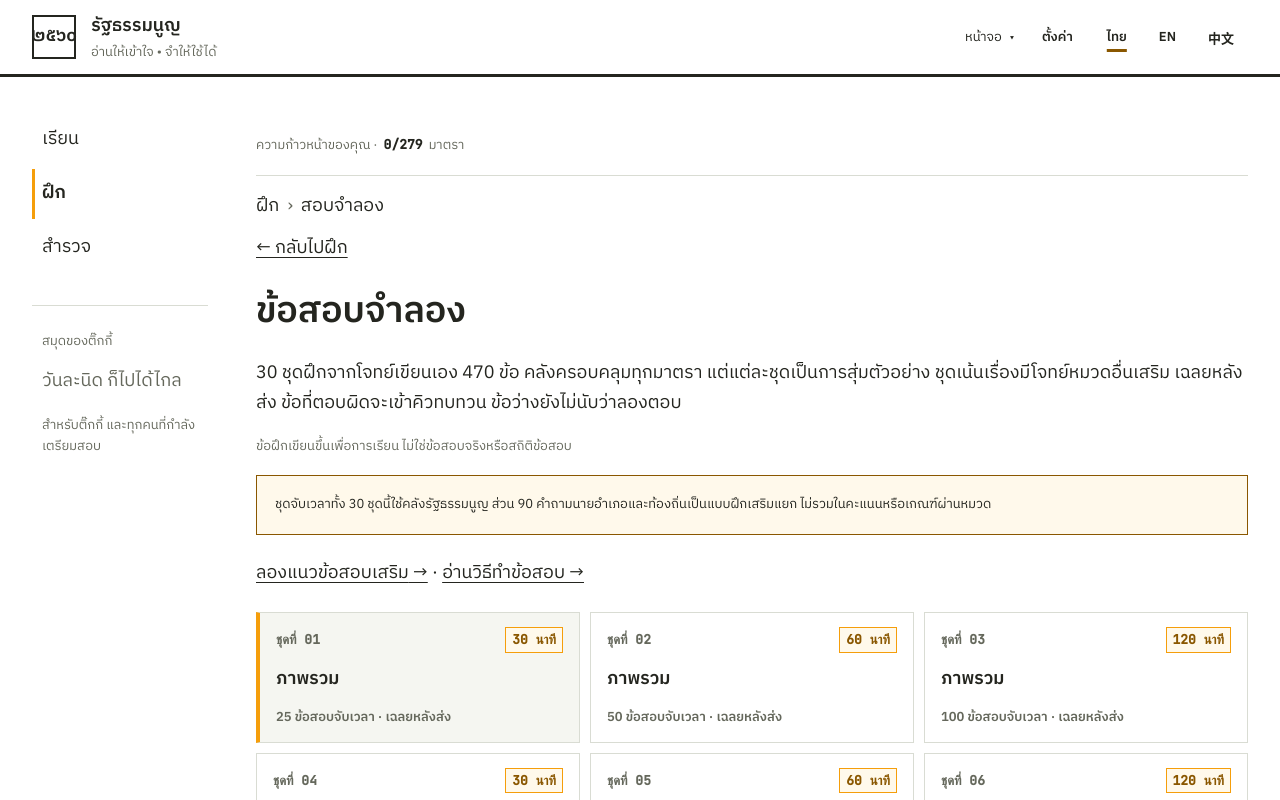
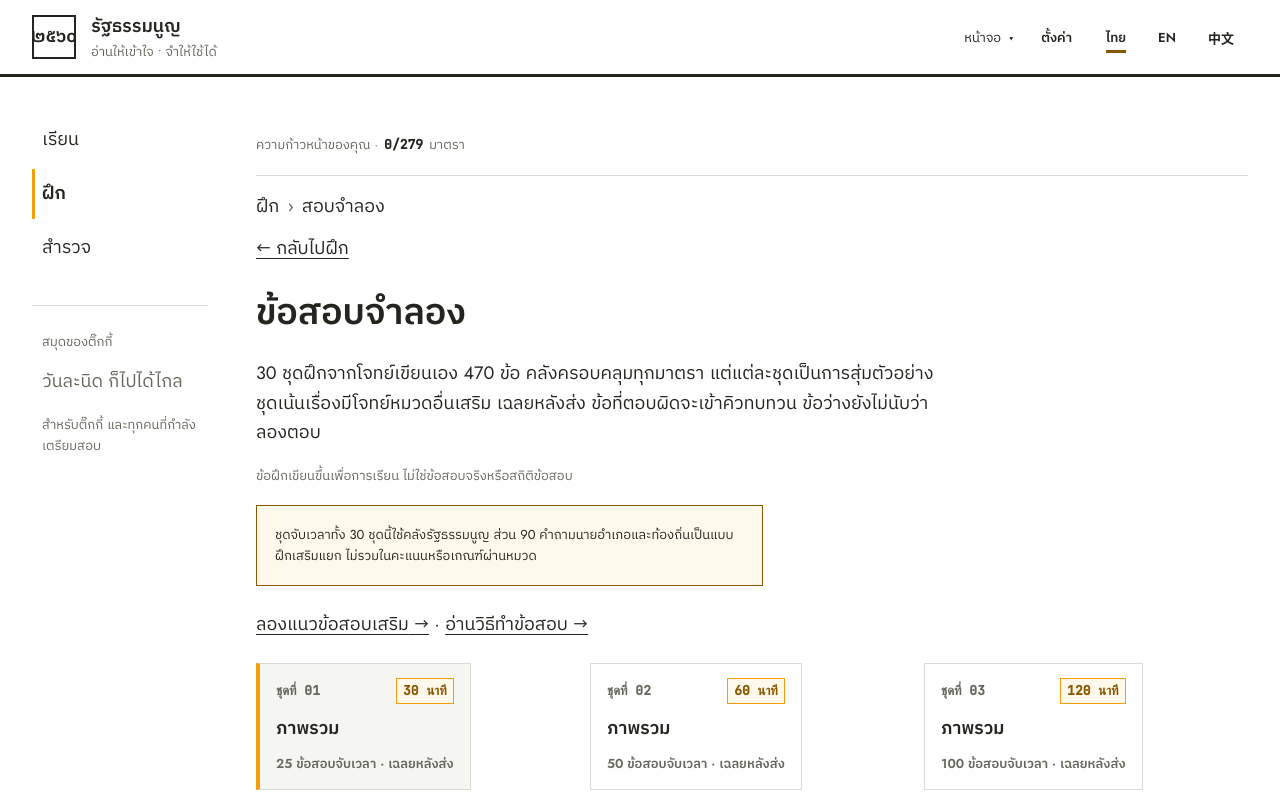
Before and after one commit to Nonarkara/constitution, a Next.js app: page /exam in a window 1280 px wide. Shown: the top 800 px of the page. Built offline with nearby package versions, Linux system fonts and the light colour scheme.

Commit message:
Rank the home page: one anchor, two engines, a reference line; buttons hug labels; Jost display face; prose capped at 65ch

```diff
--- a/app/globals.css
+++ b/app/globals.css
@@ -147,7 +147,7 @@ body {
   background: var(--paper);
   color: var(--ink);
   font-family:
-    "IBM Plex Sans Thai", "Source Sans 3", "Noto Sans SC", sans-serif;
+    "Jost", "IBM Plex Sans Thai", "Source Sans 3", "Noto Sans SC", sans-serif;
   font-size: var(--body);
   line-height: 1.65;
 }
@@ -165,12 +165,14 @@ button,
   display: inline-flex;
   align-items: center;
   justify-content: center;
-  gap: 10px;
-  padding: 9px 16px;
+  gap: 8px;
+  padding: 8px 16px;
   cursor: pointer;
   text-decoration: none;
   font-size: var(--micro);
   font-weight: 600;
+  width: fit-content;
+  max-width: 100%;
 }
 button:active,
 .button:active {
@@ -211,7 +213,11 @@ h3,
 p {
   margin: 0 0 18px;
 }
+p {
+  max-width: 65ch;
+}
 h1 {
+  font-family: "Jost", "IBM Plex Sans Thai", sans-serif;
   font-size: var(--display);
   font-weight: 600;
   letter-spacing: -1px;
@@ -221,6 +227,7 @@ h1 {
 }
 h2,
 h3 {
+  font-family: "Jost", "IBM Plex Sans Thai", sans-serif;
   font-size: var(--body);
   font-weight: 600;
   line-height: 1.5;
@@ -239,8 +246,6 @@ small,
   background: var(--accent);
   border-color: var(--accent);
   color: var(--accent-ink);
-  min-width: 180px;
-  justify-content: space-between;
 }
 .primary:hover {
   background: var(--accent-hover);
@@ -2377,14 +2382,12 @@ mark.hl.has-note {
 }
 .hero-cta {
   display: inline-flex;
-  width: auto;
-  min-width: 220px;
+  width: fit-content;
   max-width: 100%;
-  padding: 12px 20px;
+  padding: 10px 18px;
   text-align: left;
   align-items: center;
-  justify-content: space-between;
-  gap: 16px;
+  gap: 10px;
   font-weight: 600;
 }
 .hero-cta > span:first-child {
@@ -2445,65 +2448,178 @@ mark.hl.has-note {
   color: var(--accent-deep);
 }
 
-/* Home Pathways Grid */
-.home-pathways {
+/* Home Editorial Learning Architecture */
+.home-architecture {
+  display: flex;
+  flex-direction: column;
+  gap: 28px;
+  padding: 28px 0 16px;
+}
+
+/* Tier 1: Dominant Anchor - Double-Page Notebook */
+.home-anchor {
+  border: 1px solid var(--line);
+  background: var(--wash);
+  padding: 22px 26px;
+  display: flex;
+  flex-direction: column;
+  gap: 14px;
+}
+.anchor-badge {
+  display: inline-flex;
+  align-items: center;
+  gap: 8px;
+  font-size: var(--micro);
+  font-weight: 700;
+  letter-spacing: 0.05em;
+}
+.anchor-tag {
+  color: var(--accent-deep);
+}
+.anchor-badge .bullet {
+  color: var(--edge);
+}
+.anchor-content {
+  display: grid;
+  grid-template-columns: minmax(0, 1fr) auto;
+  gap: 24px;
+  align-items: center;
+}
+.anchor-copy h2 {
+  font-size: 22px;
+  font-weight: 700;
+  margin: 0 0 10px;
+  letter-spacing: -0.5px;
+}
+.anchor-copy h2 a {
+  text-decoration: none;
+  color: var(--ink);
+}
+.anchor-copy h2 a:hover {
+  text-decoration: underline;
+  color: var(--accent-deep);
+}
+.anchor-copy p {
+  margin: 0 0 16px;
+  color: var(--ink);
+  line-height: 1.6;
+  max-width: 58ch;
+}
+.anchor-actions {
+  display: flex;
+  align-items: center;
+  gap: 16px;
+}
+.anchor-features {
+  display: flex;
+  flex-direction: column;
+  gap: 10px;
+  padding-left: 24px;
+  border-left: 1px solid var(--line);
+}
+.feature-chip {
+  white-space: nowrap;
+  color: var(--muted);
+}
+.feature-chip b {
+  color: var(--ink);
+  font-size: var(--body);
+  margin-right: 4px;
+}
+
+/* Tier 2: Two Asymmetrical Study Engines */
+.home-engines {
   display: grid;
   grid-template-columns: repeat(2, minmax(0, 1fr));
-  gap: 20px;
-  padding: 28px 0 16px;
-}
-.pathway-card {
+  gap: 28px;
+}
+.engine-column {
   display: flex;
   flex-direction: column;
+  gap: 10px;
+  padding-top: 14px;
+  border-top: 2px solid var(--line);
+}
+.engine-head {
+  display: flex;
+  align-items: baseline;
   justify-content: space-between;
-  border: 1px solid var(--line);
-  padding: 18px 20px;
-  background: var(--paper);
-  transition: border-color 140ms ease, background 140ms ease;
-}
-.pathway-card:hover {
-  border-color: var(--edge);
-  background: var(--wash);
-}
-.pathway-head {
-  display: flex;
-  align-items: center;
-  justify-content: space-between;
-  margin-bottom: 8px;
-}
-.pathway-tag {
+}
+.engine-tag {
   font-size: var(--micro);
   font-weight: 700;
   letter-spacing: 0.05em;
   color: var(--accent-deep);
 }
-.pathway-card h3 {
-  margin: 0 0 8px;
-  font-size: var(--body);
-}
-.pathway-card h3 a {
+.engine-column h3 {
+  margin: 0;
+  font-size: 18px;
+}
+.engine-column h3 a {
   text-decoration: none;
   color: var(--ink);
 }
-.pathway-card h3 a:hover {
+.engine-column h3 a:hover {
   text-decoration: underline;
 }
-.pathway-card p {
-  margin: 0 0 16px;
+.engine-column p {
+  margin: 0;
+  color: var(--muted);
+  line-height: 1.55;
+  max-width: 48ch;
+}
+.engine-links {
+  display: flex;
+  align-items: center;
+  flex-wrap: wrap;
+  gap: 12px 18px;
+  padding-top: 6px;
+}
+.engine-links a {
+  font-weight: 600;
+}
+
+/* Tier 3: Reference & Civic Knowledge Shelf */
+.home-reference {
+  border-top: 1px solid var(--line);
+  padding-top: 18px;
+  display: flex;
+  flex-direction: column;
+  gap: 10px;
+}
+.reference-tag {
+  font-weight: 700;
+  letter-spacing: 0.05em;
+  color: var(--accent-deep);
+}
+.reference-lead h3 {
+  margin: 4px 0 8px;
+  font-size: var(--body);
+}
+.reference-lead h3 a {
+  text-decoration: none;
+  color: var(--ink);
+}
+.reference-lead h3 a:hover {
+  text-decoration: underline;
+}
+.reference-lead p {
+  margin: 0;
   color: var(--muted);
   line-height: 1.5;
-  flex-grow: 1;
-}
-.pathway-actions {
-  display: flex;
-  align-items: center;
-  gap: 16px;
-  padding-top: 10px;
-  border-top: 1px solid var(--line);
-}
-.pathway-actions a {
+  max-width: 65ch;
+}
+.reference-nav {
+  display: flex;
+  align-items: center;
+  flex-wrap: wrap;
+  gap: 14px 20px;
+  padding-top: 4px;
+}
+.reference-nav a {
   font-weight: 600;
 }
+
 @media (max-width: 1100px) {
   .app-grid {
     grid-template-columns: 180px minmax(0, 1fr);
@@ -2531,12 +2647,25 @@ mark.hl.has-note {
     object-fit: contain;
   }
   .hero-cta {
-    max-width: none;
-    width: 100%;
-  }
-  .home-pathways {
+    width: fit-content;
+    max-width: 100%;
+  }
+  .anchor-content {
     grid-template-columns: 1fr;
     gap: 14px;
+  }
+  .anchor-features {
+    border-left: 0;
+    border-top: 1px solid var(--line);
+    padding-left: 0;
+    padding-top: 12px;
+    flex-direction: row;
+    flex-wrap: wrap;
+    gap: 10px 16px;
+  }
+  .home-engines {
+    grid-template-columns: 1fr;
+    gap: 22px;
   }
   .pulse-divider {
     display: none;
@@ -2893,20 +3022,21 @@ mark.hl.has-note {
 .practice-grid {
   display: grid;
   grid-template-columns: repeat(2, minmax(0, 1fr));
-  gap: 16px;
+  gap: 24px;
 }
 .practice-mode-card {
   display: flex;
   flex-direction: column;
   justify-content: space-between;
-  border: 1px solid var(--line);
-  padding: 16px 18px;
-  background: var(--paper);
-  transition: border-color 120ms ease, background 120ms ease;
+  border: 0;
+  border-top: 2px solid var(--line);
+  padding: 14px 0 6px;
+  background: transparent;
+  transition: border-color 120ms ease;
 }
 .practice-mode-card:hover {
   border-color: var(--edge);
-  background: var(--wash);
+  background: transparent;
 }
 .mode-card-top {
   display: flex;
--- a/public/fonts/fonts.css
+++ b/public/fonts/fonts.css
@@ -1,3 +1,11 @@
+@font-face {
+  font-family: 'Jost';
+  font-style: normal;
+  font-weight: 400 700;
+  font-display: swap;
+  src: url(/fonts/jost.woff2) format('woff2');
+}
+
 @font-face {
   font-family: 'IBM Plex Sans Thai';
   font-style: normal;
```
Also changed, not shown: components/Home.tsx (+83 -54 lines), public/fonts/jost.woff2 (added).
